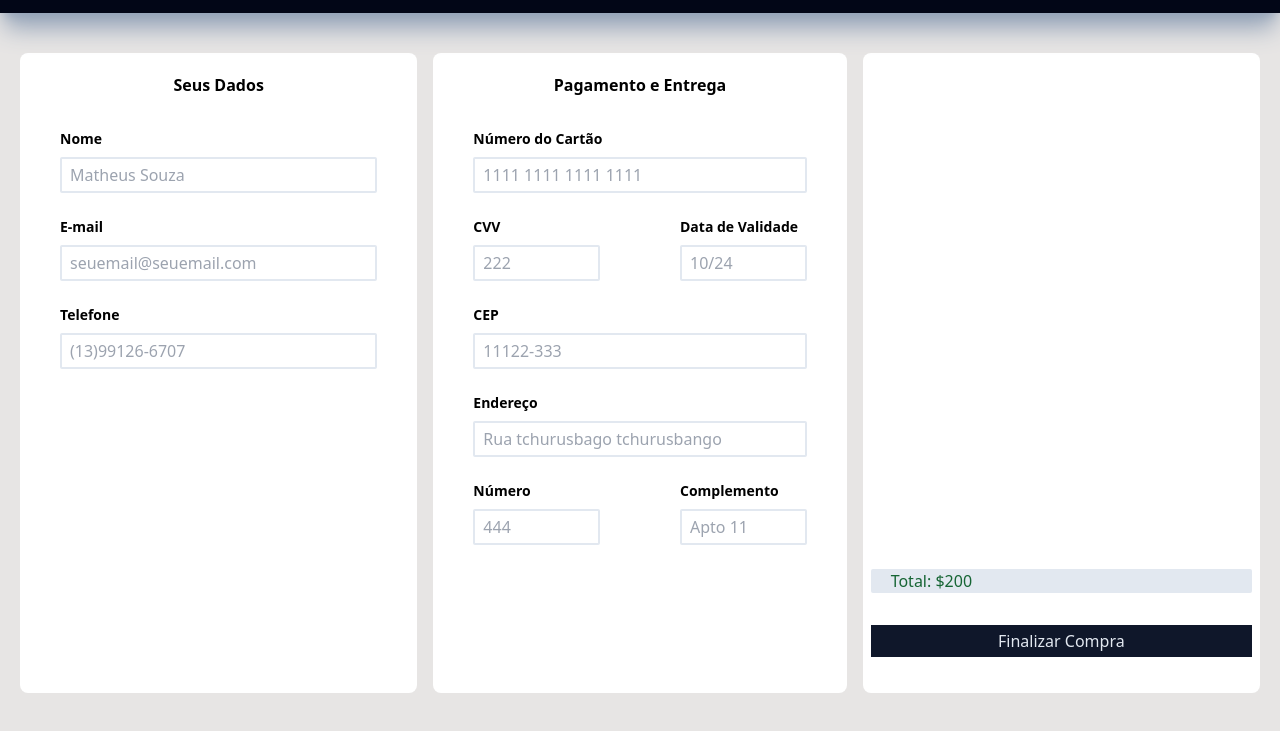
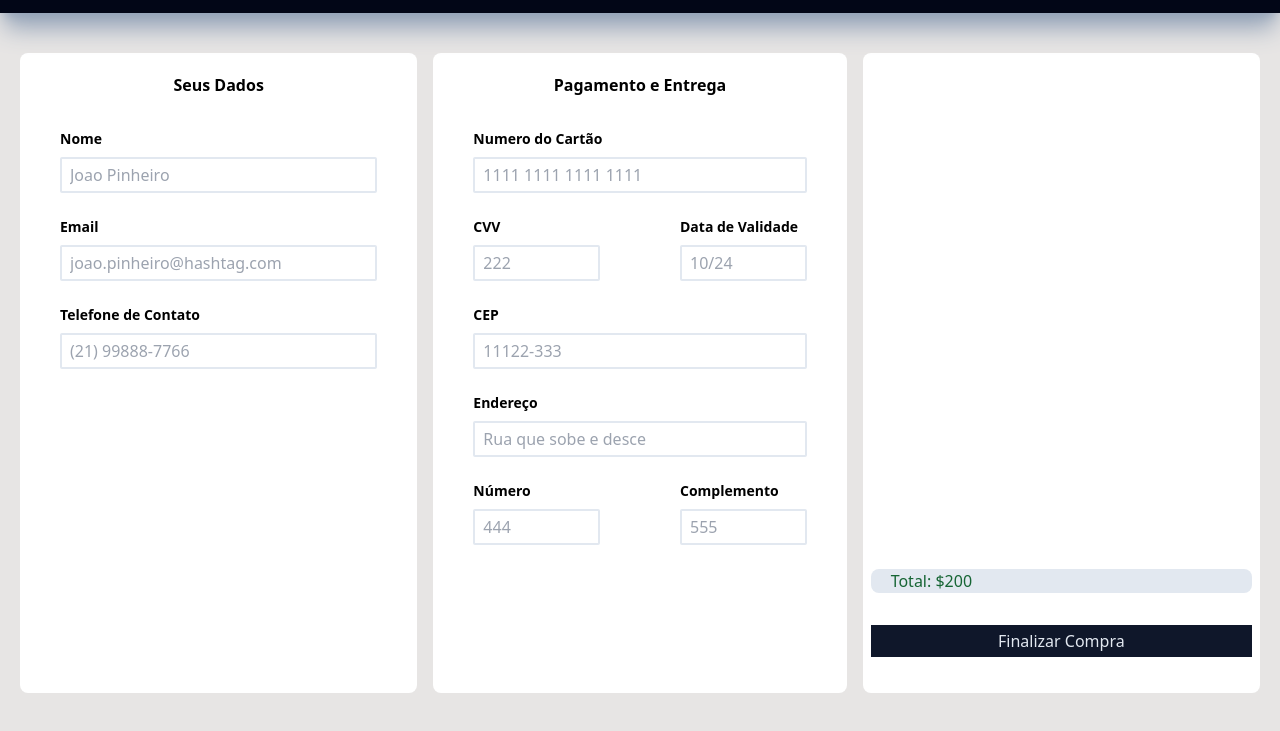
Before and after one commit to mssouza013/magazineIntensivao, a website built with Vite: page checkout.html in a window 1280 px wide. Shown: the part 67-798 px from the top of the page. Built offline with nearby package versions, Linux system fonts and the light colour scheme.

Commit message:
Checkout revisado

```diff
--- a/checkout.html
+++ b/checkout.html
@@ -3,7 +3,7 @@
   <head>
     <meta charset="UTF-8" />
     <meta name="viewport" content="width=device-width, initial-scale=1.0" />
-    <title>Magazine Hashtag</title>
+    <title>Document</title>
     <link rel="stylesheet" href="./style.css" />
     <link
       rel="stylesheet"
@@ -26,48 +26,46 @@
       </a>
     </header>
     <form class="flex w-100 px-5 gap-4 py-10 grow">
-      <!--SEUS DADOS-->
       <section id="dados-usuario" class="w-1/3 bg-white rounded-lg py-5">
         <p class="mb-5 text-center font-bold">Seus Dados</p>
-
         <div class="flex flex-col px-10 py-3">
           <label for="nome" class="font-bold text-sm mb-2">Nome</label>
           <input
             type="text"
             id="nome"
             class="rounded-sm px-2 border-2 border-slate-200 py-1"
-            placeholder="Matheus Souza"
+            placeholder="Joao Pinheiro"
             required
           />
         </div>
         <div class="flex flex-col px-10 py-3">
-          <label for="email" class="font-bold text-sm mb-2">E-mail</label>
+          <label for="email" class="font-bold text-sm mb-2">Email</label>
           <input
             type="email"
             id="email"
             class="rounded-sm px-2 border-2 border-slate-200 py-1"
-            placeholder="seuemail@seuemail.com"
+            placeholder="joao.pinheiro@hashtag.com"
             required
           />
         </div>
         <div class="flex flex-col px-10 py-3">
-          <label for="nome" class="font-bold text-sm mb-2">Telefone</label>
+          <label for="nome" class="font-bold text-sm mb-2"
+            >Telefone de Contato</label
+          >
           <input
             type="tel"
-            id="telefone"
+            id="nome"
             class="rounded-sm px-2 border-2 border-slate-200 py-1"
-            placeholder="(13)99126-6707"
+            placeholder="(21) 99888-7766"
             required
           />
         </div>
       </section>
       <section id="pagamento-entrega" class="w-1/3 bg-white rounded-lg py-5">
-        <!--ENTREGA-->
         <p class="mb-5 text-center font-bold">Pagamento e Entrega</p>
-
         <div class="flex flex-col px-10 py-3">
           <label for="numero-cartao" class="font-bold text-sm mb-2"
-            >Número do Cartão</label
+            >Numero do Cartão</label
           >
           <input
             type="text"
@@ -89,7 +87,7 @@
             />
           </div>
           <div class="flex flex-col px-10 py-3 w-1/2">
-            <label for="numero-cartao" class="font-bold text-sm mb-2"
+            <label for="data-expiracao" class="font-bold text-sm mb-2"
               >Data de Validade</label
             >
             <input
@@ -112,14 +110,12 @@
           />
         </div>
         <div class="flex flex-col px-10 py-3">
-          <label for="numero-cartao" class="font-bold text-sm mb-2"
-            >Endereço</label
-          >
+          <label for="endereco" class="font-bold text-sm mb-2">Endereço</label>
           <input
             type="text"
             id="endereco"
             class="rounded-sm px-2 border-2 border-slate-200 py-1"
-            placeholder="Rua tchurusbago tchurusbango"
+            placeholder="Rua que sobe e desce"
             required
           />
         </div>
@@ -142,14 +138,15 @@
               type="text"
               id="complemento"
               class="rounded-sm px-2 border-2 border-slate-200 py-1"
-              placeholder="Apto 11"
+              placeholder="555"
+              required
             />
           </div>
         </div>
       </section>
       <section id="produtos-checkout" class="w-1/3 bg-white rounded-lg py-5">
         <section
-          id="container-produto-checkout"
+          id="container-produtos-checkout"
           class="h-4/5 overflow-y-auto px-2 flex flex-col items-center"
         ></section>
         <section
@@ -157,20 +154,20 @@
           class="flex flex-col px-2 h-1/5 justify-around"
         >
           <p
-            id="precoDeTudo"
-            class="bg-slate-200 text-green-800 rounded-sm rounded-lg pl-5"
+            id="preco-total"
+            class="bg-slate-200 text-green-800 rounded-lg pl-5"
           >
             Total: $200
           </p>
           <button
             class="bg-slate-900 text-slate-200 p-1 hover:bg-slate-800"
             type="submit"
+            id="finalizar-compra-checkout"
           >
             Finalizar Compra
           </button>
         </section>
       </section>
-      <!--PRODUTOS-->
     </form>
     <script src="./checkout.js" type="module"></script>
   </body>
--- a/checkout.js
+++ b/checkout.js
@@ -5,19 +5,16 @@ import {
   salvarLocalStorage,
 } from "./src/utilidades";
 
-
 function desenharProdutosCheckout() {
   const idsProdutoCarrinhoComQuantidade = lerLocalStorage("carrinho") ?? {};
   for (const idProduto in idsProdutoCarrinhoComQuantidade) {
     desenharProdutoCarrinhoSimples(
       idProduto,
-      "container-produto-checkout",
+      "container-produtos-checkout",
       idsProdutoCarrinhoComQuantidade[idProduto]
     );
   }
-  atualizaPrecoCheckout();
 }
-
 
 function finalizarCompra(evento) {
   evento.preventDefault();
@@ -40,8 +37,6 @@ function finalizarCompra(evento) {
   window.location.href = "./pedidos.html";
 }
 
-
 desenharProdutosCheckout();
-atualizaPrecoCheckout();
 
 document.addEventListener("submit", (evt) => finalizarCompra(evt));
```
